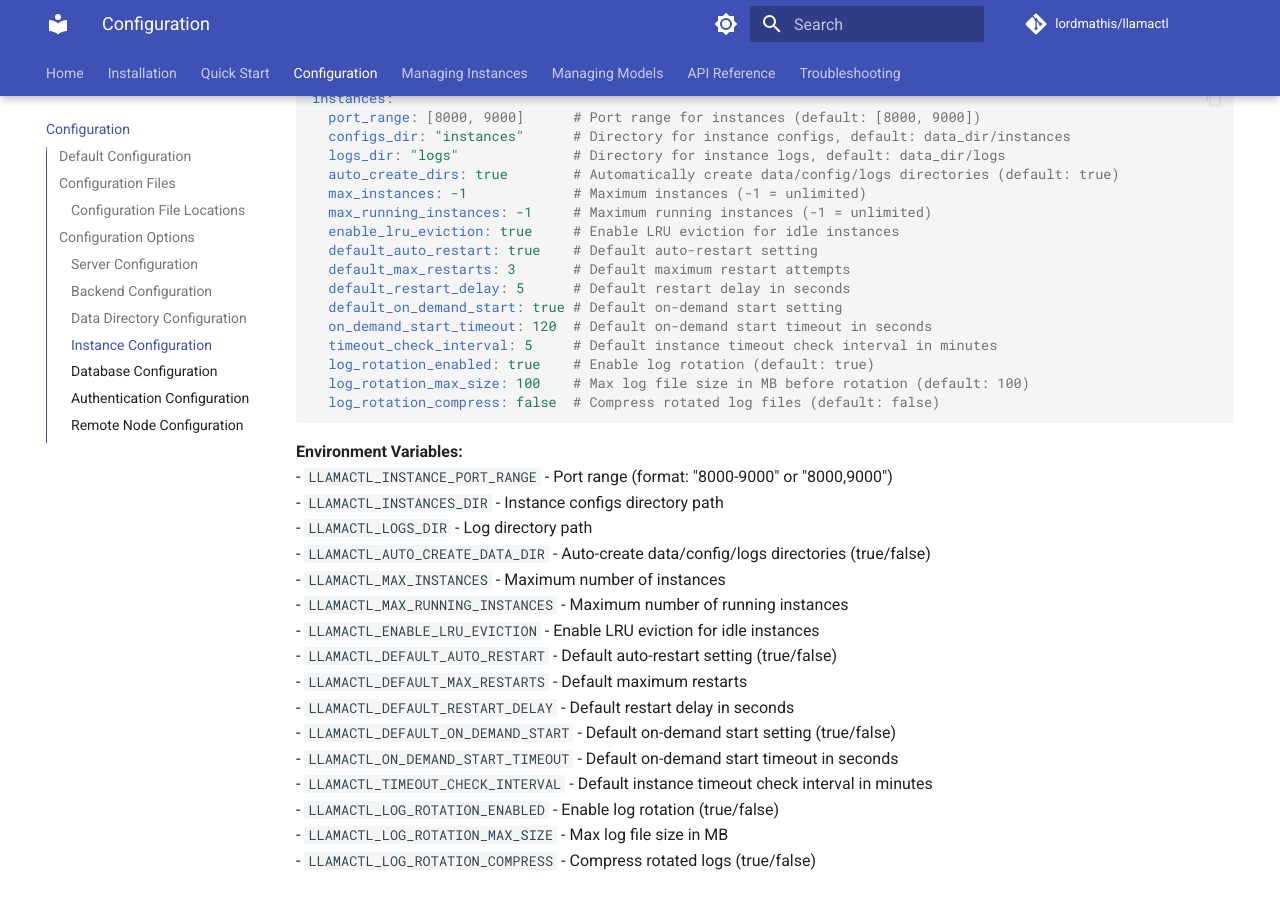
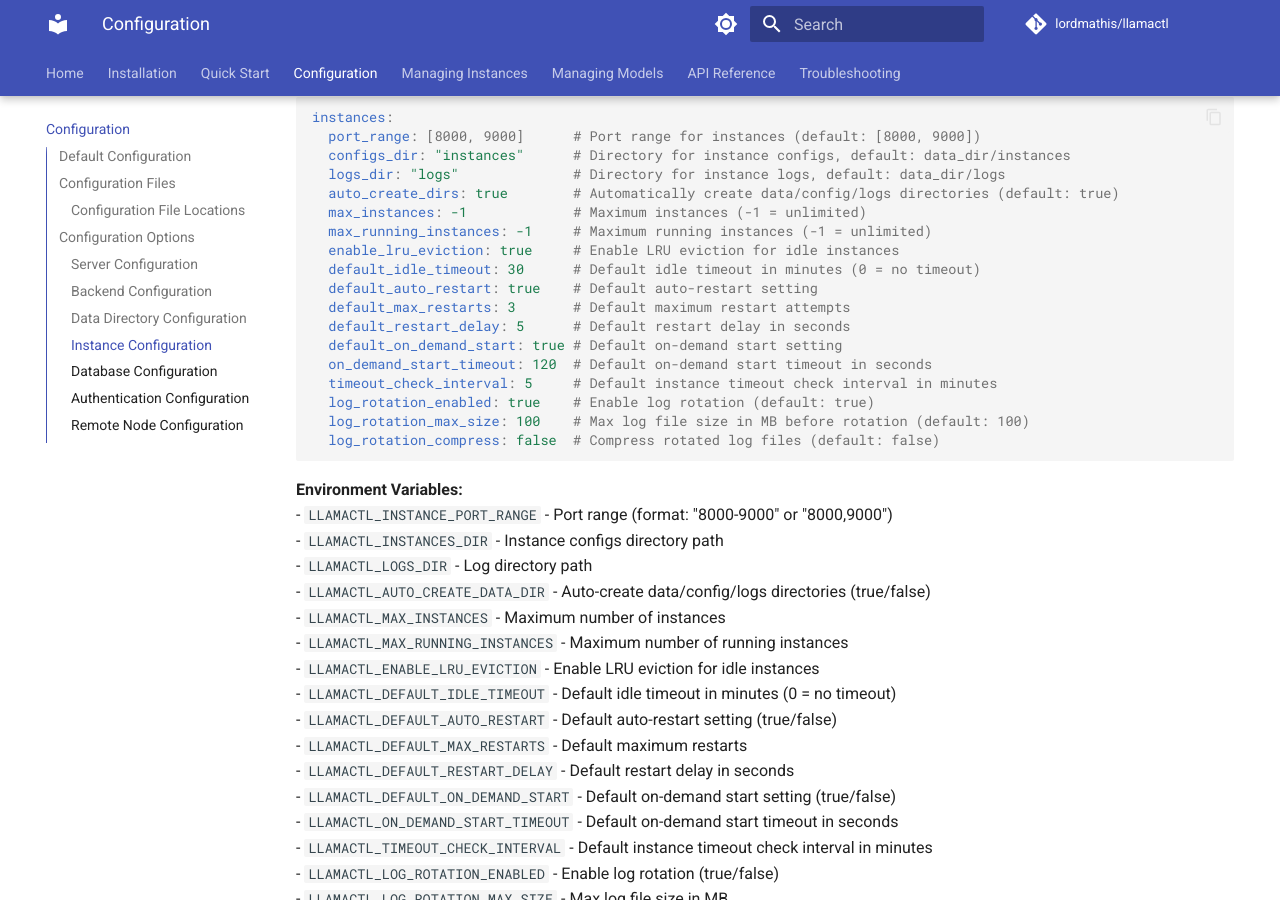
Before and after one commit to lordmathis/llamactl, an MkDocs documentation site: the page built from docs/configuration.md, in a window 1280 px wide and 900 px high, scrolled down 4778 px. Built offline with MkDocs 1.6.1 and Material for MkDocs 9.7.7, drawn with Linux system fonts in a browser that asks for light colours; comment, search, counter and statistics services are not loaded; the version menu is left out; some of the changed text lies outside the part shown.

Commit message:
Document default idle timeout

```diff
--- a/docs/configuration.md
+++ b/docs/configuration.md
@@ -59,6 +59,7 @@
   max_instances: -1                # Max instances (-1 = unlimited)
   max_running_instances: -1        # Max running instances (-1 = unlimited)
   enable_lru_eviction: true        # Enable LRU eviction for idle instances
+  default_idle_timeout: 30         # Default idle timeout in minutes (0 = no timeout)
   default_auto_restart: true       # Auto-restart new instances by default
   default_max_restarts: 3          # Max restarts for new instances
   default_restart_delay: 5         # Restart delay (seconds) for new instances
@@ -224,6 +225,7 @@
   max_instances: -1             # Maximum instances (-1 = unlimited)
   max_running_instances: -1     # Maximum running instances (-1 = unlimited)
   enable_lru_eviction: true     # Enable LRU eviction for idle instances
+  default_idle_timeout: 30      # Default idle timeout in minutes (0 = no timeout)
   default_auto_restart: true    # Default auto-restart setting
   default_max_restarts: 3       # Default maximum restart attempts
   default_restart_delay: 5      # Default restart delay in seconds
@@ -243,6 +245,7 @@
 - `LLAMACTL_MAX_INSTANCES` - Maximum number of instances
 - `LLAMACTL_MAX_RUNNING_INSTANCES` - Maximum number of running instances
 - `LLAMACTL_ENABLE_LRU_EVICTION` - Enable LRU eviction for idle instances
+- `LLAMACTL_DEFAULT_IDLE_TIMEOUT` - Default idle timeout in minutes (0 = no timeout)
 - `LLAMACTL_DEFAULT_AUTO_RESTART` - Default auto-restart setting (true/false)
 - `LLAMACTL_DEFAULT_MAX_RESTARTS` - Default maximum restarts
 - `LLAMACTL_DEFAULT_RESTART_DELAY` - Default restart delay in seconds
```
Also changed, not shown: README.md (+1 -0 lines).
